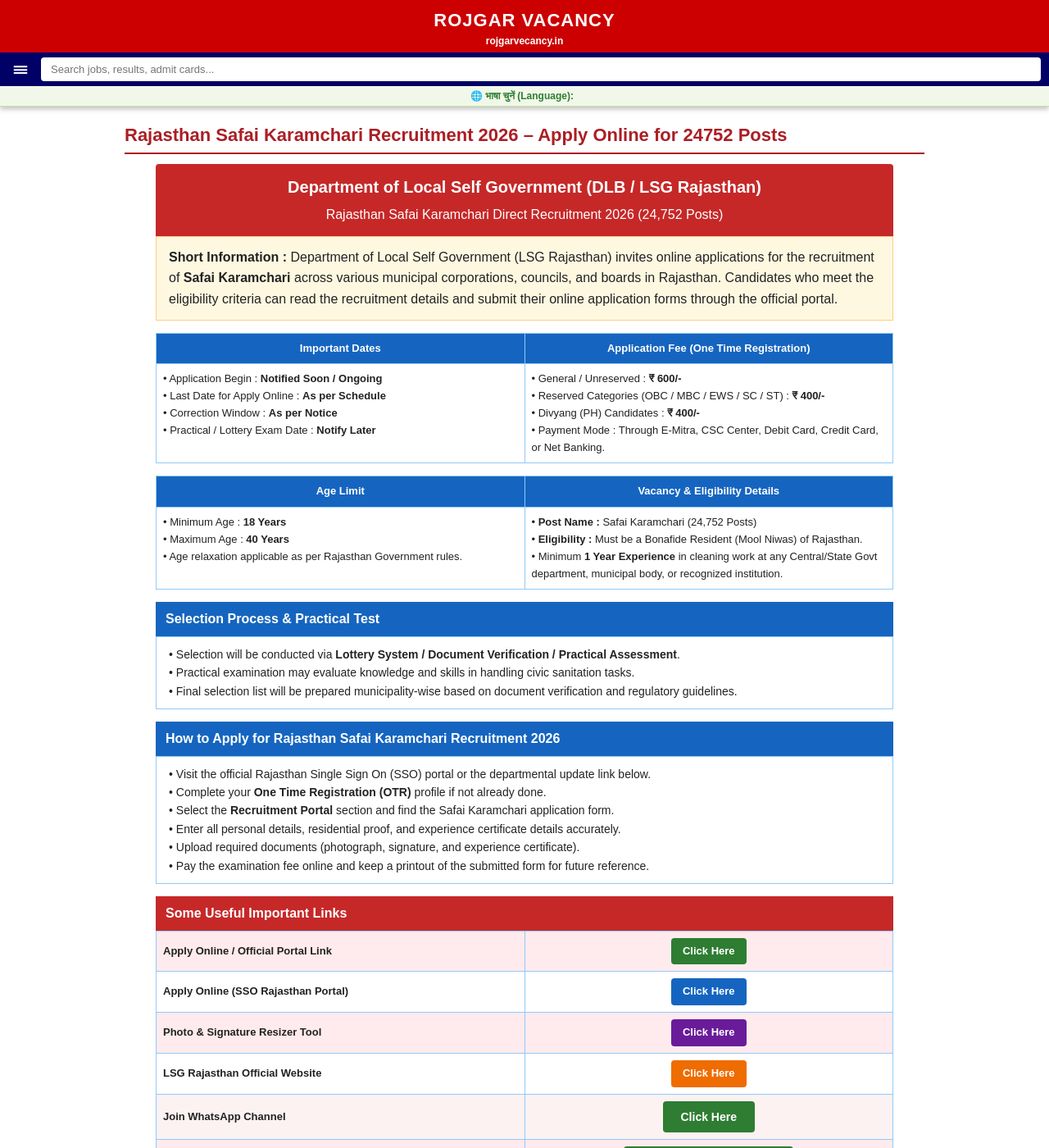
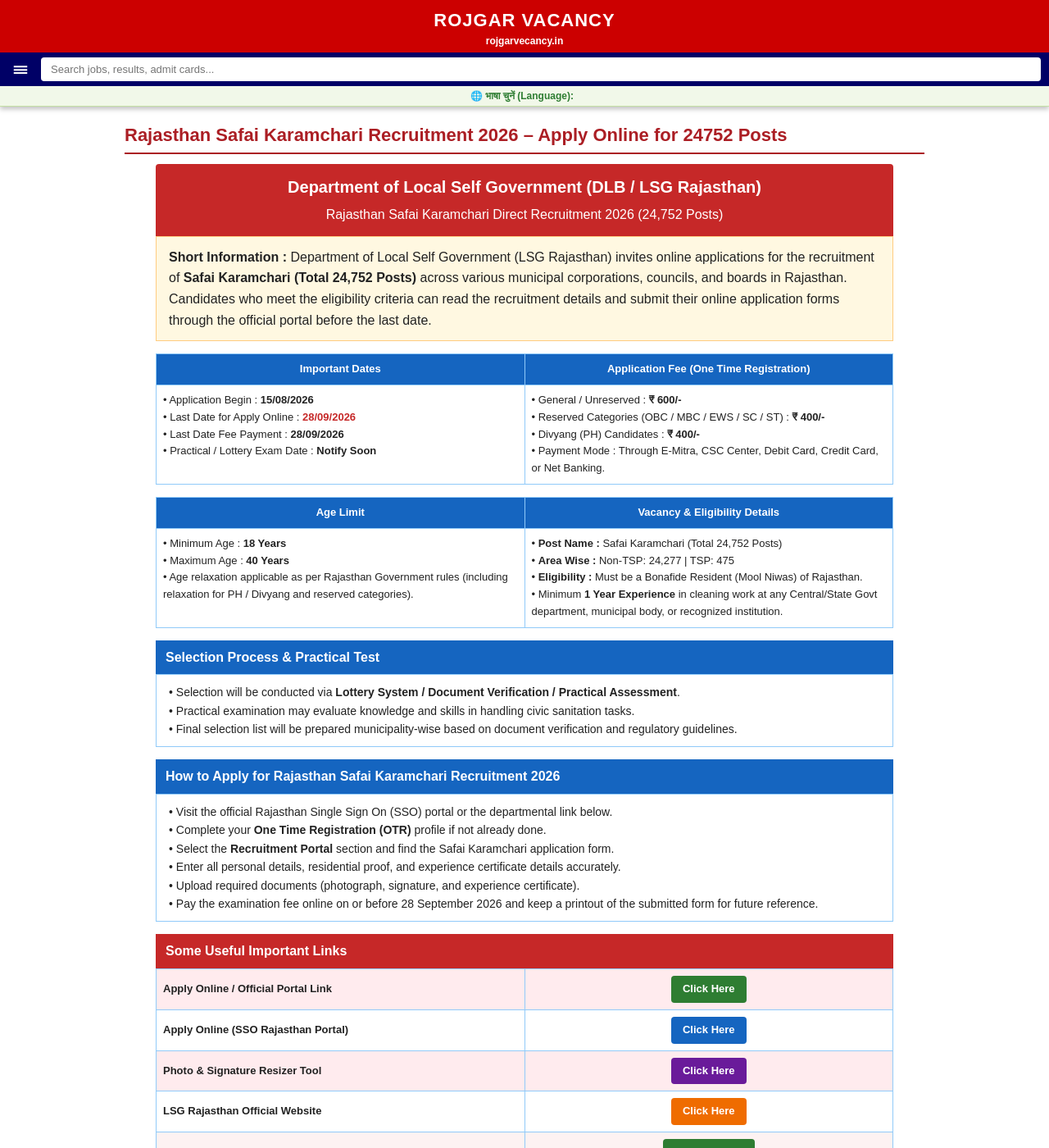
Before and after one commit to Rojgarvacancy/Rojgar-vacancy-, a Jekyll site: the page built from _posts/2026-09-20-rajasthan-safai-karamchari-recruitment.md, in a window 1280 px wide and 1400 px high. Shown: the whole window at 82% size. Built offline with Jekyll 4.4.1, drawn with Linux system fonts in a browser that asks for light colours.

Commit message:
Update 2026-09-20-rajasthan-safai-karamchari-recruitment.md

```diff
--- a/_posts/2026-09-20-rajasthan-safai-karamchari-recruitment.md
+++ b/_posts/2026-09-20-rajasthan-safai-karamchari-recruitment.md
@@ -32,7 +32,7 @@ categories: ["Latest Jobs"]
 
   <!--Short Info-->
   <div style="background: rgb(255, 248, 225); border: 1px solid rgb(255, 204, 128); margin-bottom: 15px; padding: 12px 15px;">
-    <strong>Short Information :</strong> Department of Local Self Government (LSG Rajasthan) invites online applications for the recruitment of <strong>Safai Karamchari</strong> across various municipal corporations, councils, and boards in Rajasthan. Candidates who meet the eligibility criteria can read the recruitment details and submit their online application forms through the official portal.
+    <strong>Short Information :</strong> Department of Local Self Government (LSG Rajasthan) invites online applications for the recruitment of <strong>Safai Karamchari (Total 24,752 Posts)</strong> across various municipal corporations, councils, and boards in Rajasthan. Candidates who meet the eligibility criteria can read the recruitment details and submit their online application forms through the official portal before the last date.
   </div>
 
   <!--Important Dates & Application Fee-->
@@ -46,10 +46,10 @@ categories: ["Latest Jobs"]
     <tbody>
       <tr>
         <td style="border: 1px solid rgb(144, 202, 249); padding: 8px; vertical-align: top;">
-          • Application Begin : <strong>Notified Soon / Ongoing</strong><br>
-          • Last Date for Apply Online : <strong>As per Schedule</strong><br>
-          • Correction Window : <strong>As per Notice</strong><br>
-          • Practical / Lottery Exam Date : <strong>Notify Later</strong>
+          • Application Begin : <strong>15/08/2026</strong><br>
+          • Last Date for Apply Online : <strong style="color: #c62828;">28/09/2026</strong><br>
+          • Last Date Fee Payment : <strong>28/09/2026</strong><br>
+          • Practical / Lottery Exam Date : <strong>Notify Soon</strong>
         </td>
         <td style="border: 1px solid rgb(144, 202, 249); padding: 8px; vertical-align: top;">
           • General / Unreserved : <strong>₹ 600/-</strong><br>
@@ -74,10 +74,11 @@ categories: ["Latest Jobs"]
         <td style="border: 1px solid rgb(144, 202, 249); padding: 8px; vertical-align: top;">
           • Minimum Age : <strong>18 Years</strong><br>
           • Maximum Age : <strong>40 Years</strong><br>
-          • Age relaxation applicable as per Rajasthan Government rules.
+          • Age relaxation applicable as per Rajasthan Government rules (including relaxation for PH / Divyang and reserved categories).
         </td>
         <td style="border: 1px solid rgb(144, 202, 249); padding: 8px; vertical-align: top;">
-          • <strong>Post Name :</strong> Safai Karamchari (24,752 Posts)<br>
+          • <strong>Post Name :</strong> Safai Karamchari (Total 24,752 Posts)<br>
+          • <strong>Area Wise :</strong> Non-TSP: 24,277 | TSP: 475<br>
           • <strong>Eligibility :</strong> Must be a Bonafide Resident (Mool Niwas) of Rajasthan.<br>
           • Minimum <strong>1 Year Experience</strong> in cleaning work at any Central/State Govt department, municipal body, or recognized institution.
         </td>
@@ -96,12 +97,12 @@ categories: ["Latest Jobs"]
   <!--How to Apply Online-->
   <h3 style="background: rgb(21, 101, 192); color: white; font-size: 16px; margin: 0px; padding: 8px 12px;">How to Apply for Rajasthan Safai Karamchari Recruitment 2026</h3>
   <div style="background: #ffffff; border: 1px solid rgb(144, 202, 249); margin-bottom: 15px; padding: 10px 15px; font-size: 14px;">
-    • Visit the official Rajasthan Single Sign On (SSO) portal or the departmental update link below.<br>
+    • Visit the official Rajasthan Single Sign On (SSO) portal or the departmental link below.<br>
     • Complete your <strong>One Time Registration (OTR)</strong> profile if not already done.<br>
     • Select the <strong>Recruitment Portal</strong> section and find the Safai Karamchari application form.<br>
     • Enter all personal details, residential proof, and experience certificate details accurately.<br>
     • Upload required documents (photograph, signature, and experience certificate).<br>
-    • Pay the examination fee online and keep a printout of the submitted form for future reference.
+    • Pay the examination fee online on or before 28 September 2026 and keep a printout of the submitted form for future reference.
   </div>
 
   <!--Important Links-->
```
